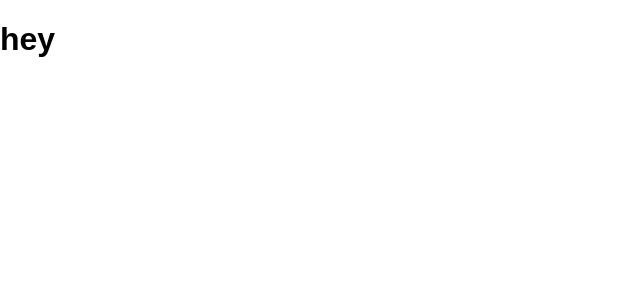
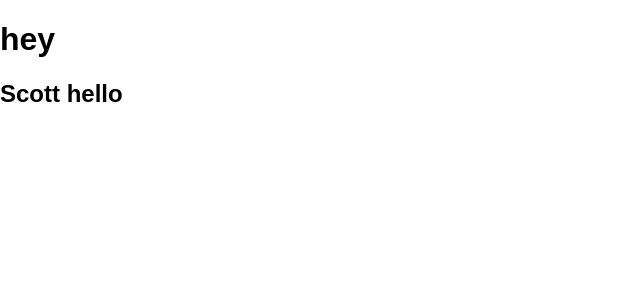
Before and after one commit to Zaidwerd/RobotRivalry, a React app: page / in a window 1280 px wide. Shown: the top 300 px of the page, without its empty margins (0-640 px from the left). Built offline with nearby package versions, Linux system fonts and the light colour scheme; the HTML template or start-up script is replaced by a standard one.

Commit message:
added GameState template

```diff
--- a/src/components/App/App.jsx
+++ b/src/components/App/App.jsx
@@ -1,13 +1,15 @@
 import React, { Component } from 'react';
+import GameState from '../GameState/GameState.jsx';
+import style from './App.css';
 import './normalize.css';
-import style from './App.css';
 
 class App extends Component {
   render(){
     return (
       <div id="app-container">
-      <h1>hey</h1>
-        </div>
+        <h1>hey</h1>
+        <GameState />
+      </div>
     );
   }
 }
--- /dev/null
+++ b/src/components/GameState/GameState.jsx
@@ -0,0 +1,14 @@
+import React, { Component } from 'react';
+import './GameState.css';
+
+class GameState extends Component {
+  render() {
+    return(
+      <container>
+        <h2> Scott hello </h2>
+      </container>
+      );
+  }
+}
+
+export default GameState;
--- a/webpack.config.js
+++ b/webpack.config.js
@@ -20,6 +20,9 @@ module.exports = {
   stats: {
     colors: true,
     reasons: true
+  },
+  resolve: {
+    extensions: ['', '.js', '.jsx'],
   },
   plugins: [
     new HtmlWebpackPlugin({
```
Also changed, not shown: src/components/GameState/GameState.css (added).
